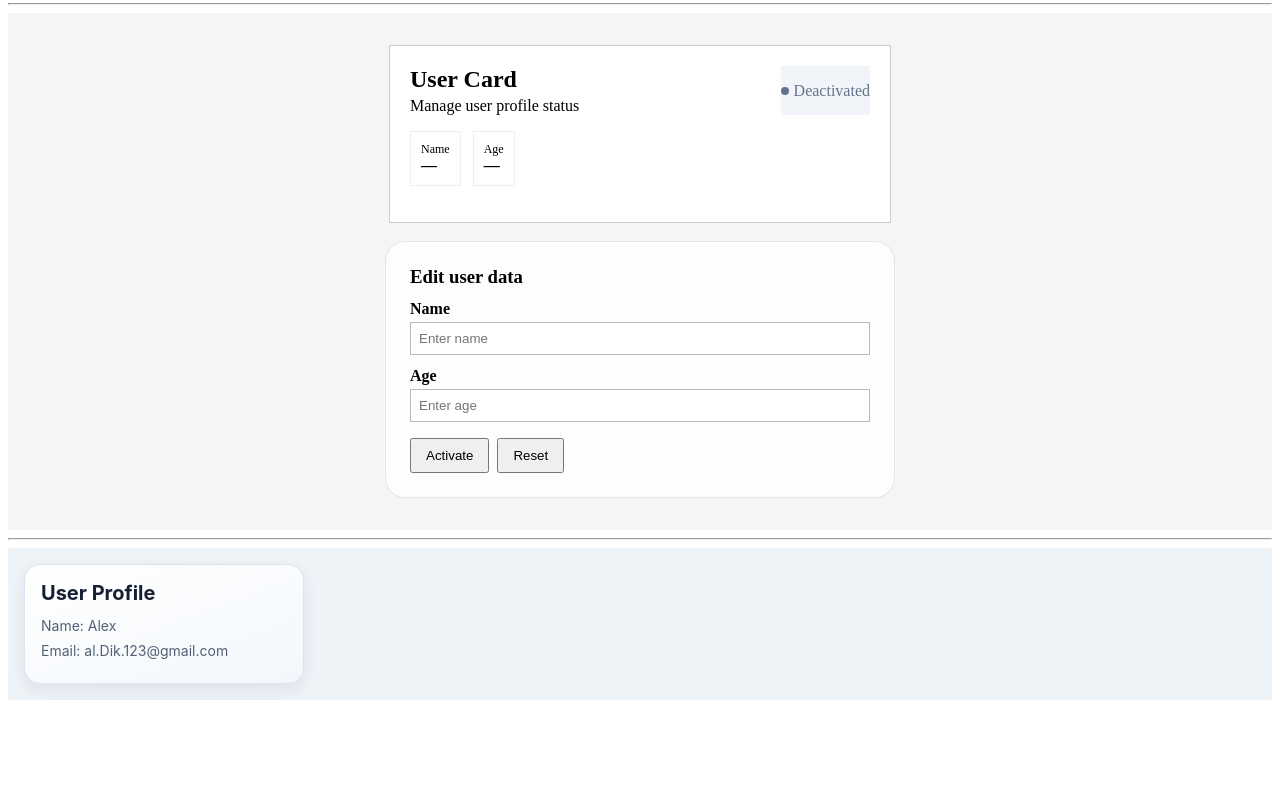
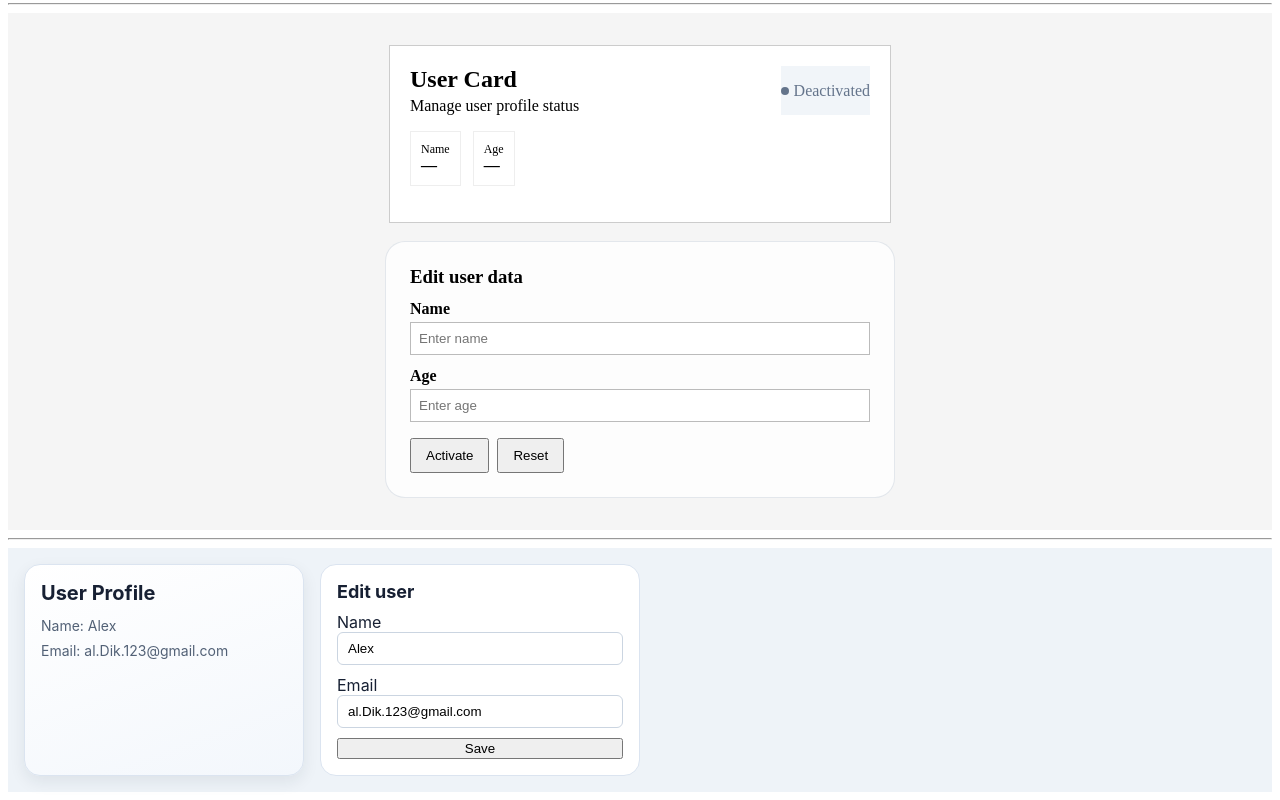
Before and after one commit to VadimContentHunter/tech-lab, a React app in the folder containers/react/project/: page / in a window 1280 px wide. Shown: the part 1248-2048 px from the top of the page. Before the commit the page ends 1956 px from the top, so only its background shows below. Built offline with nearby package versions, Linux system fonts and the light colour scheme.

Commit message:
feat(UserBlock): Implement user profile management with context and form

```diff
--- a/containers/react/project/app/src/UserBlock/UserBlock.tsx
+++ b/containers/react/project/app/src/UserBlock/UserBlock.tsx
@@ -1,15 +1,16 @@
+import { useState } from 'react';
 import Layout from './components/Layout';
 import { UserContext, UserProfile } from './context/UserContext';
 
 function UserBlock() {
-    const user: UserProfile = {
+    const [userProfile, updateUserProfile] = useState<UserProfile>({
         id: 12,
         name: 'Alex',
         email: 'al.Dik.123@gmail.com',
-    };
+    });
 
     return (
-        <UserContext.Provider value={user}>
+        <UserContext.Provider value={{ userProfile, updateUserProfile }}>
             <Layout />
         </UserContext.Provider>
     );
--- a/containers/react/project/app/src/UserBlock/components/Layout.tsx
+++ b/containers/react/project/app/src/UserBlock/components/Layout.tsx
@@ -1,10 +1,12 @@
-import type { CSSProperties } from 'react';
+import { useContext, useState, type CSSProperties, type FormEvent } from 'react';
 
 import Sidebar from './Sidebar';
+import { UserContext } from '../context/UserContext';
 
 const layoutStyle: CSSProperties = {
     display: 'flex',
     alignItems: 'stretch',
+    gap: 16,
     justifyContent: 'flex-start',
     padding: 16,
     boxSizing: 'border-box',
@@ -13,10 +15,65 @@ const layoutStyle: CSSProperties = {
     color: '#172033',
 };
 
+const formStyle: CSSProperties = {
+    display: 'grid',
+    gap: 10,
+    width: 'min(100%, 320px)',
+    padding: 16,
+    border: '1px solid #dbe4f0',
+    borderRadius: 16,
+    backgroundColor: '#fff',
+    boxSizing: 'border-box',
+};
+
+const inputStyle: CSSProperties = {
+    width: '100%',
+    padding: '8px 10px',
+    border: '1px solid #cbd5e1',
+    borderRadius: 6,
+    boxSizing: 'border-box',
+};
+
+function UserForm() {
+    const userContext = useContext(UserContext);
+    const [name, setName] = useState(userContext?.userProfile.name ?? '');
+    const [email, setEmail] = useState(userContext?.userProfile.email ?? '');
+
+    if (!userContext) {
+        return null;
+    }
+
+    const context = userContext;
+
+    function handleSubmit(event: FormEvent<HTMLFormElement>) {
+        event.preventDefault();
+        context.updateUserProfile({ ...context.userProfile, name, email });
+    }
+
+    return (
+        <form style={formStyle} onSubmit={handleSubmit}>
+            <h2 style={{ margin: 0, fontSize: 18 }}>Edit user</h2>
+
+            <label>
+                Name
+                <input style={inputStyle} value={name} onChange={(event) => setName(event.target.value)} />
+            </label>
+
+            <label>
+                Email
+                <input style={inputStyle} type="email" value={email} onChange={(event) => setEmail(event.target.value)} />
+            </label>
+
+            <button type="submit">Save</button>
+        </form>
+    );
+}
+
 function Layout() {
     return (
         <main aria-label="User layout" style={layoutStyle}>
             <Sidebar />
+            <UserForm />
         </main>
     );
 }
--- a/containers/react/project/app/src/UserBlock/components/UserProfile.tsx
+++ b/containers/react/project/app/src/UserBlock/components/UserProfile.tsx
@@ -7,9 +7,9 @@ const profileStyle = {
 };
 
 function UserProfile() {
-    const user = useContext(UserContext);
+    const userContext = useContext(UserContext);
 
-    if (!user) {
+    if (!userContext) {
         return (
             <div>
                 <p style={profileStyle.text}>No user data available.</p>
@@ -17,11 +17,13 @@ function UserProfile() {
         );
     }
 
+    const { userProfile } = userContext;
+
     return (
         <div>
             <h2 style={profileStyle.heading}>User Profile</h2>
-            <p style={profileStyle.text}>Name: {user.name}</p>
-            <p style={profileStyle.text}>Email: {user.email}</p>
+            <p style={profileStyle.text}>Name: {userProfile.name}</p>
+            <p style={profileStyle.text}>Email: {userProfile.email}</p>
         </div>
     );
 }
--- a/containers/react/project/app/src/UserBlock/context/UserContext.tsx
+++ b/containers/react/project/app/src/UserBlock/context/UserContext.tsx
@@ -6,4 +6,9 @@ export interface UserProfile {
     email: string;
 }
 
-export const UserContext = createContext<UserProfile | null>(null);
+export type UserProviderProps = {
+    userProfile: UserProfile;
+    updateUserProfile: (userProfile: UserProfile) => void;
+};
+
+export const UserContext = createContext<UserProviderProps | null>(null);
```
